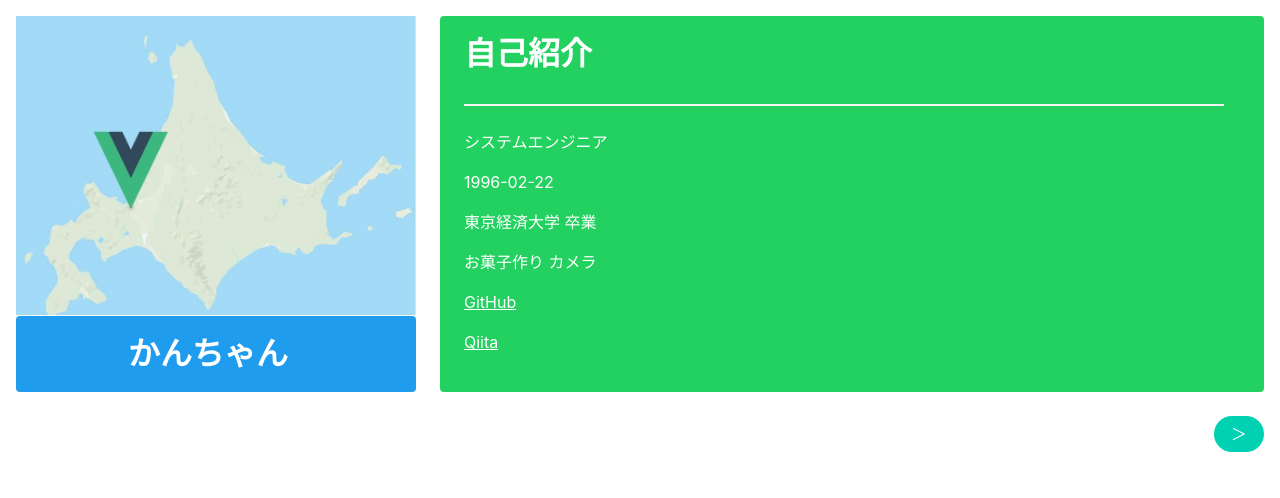
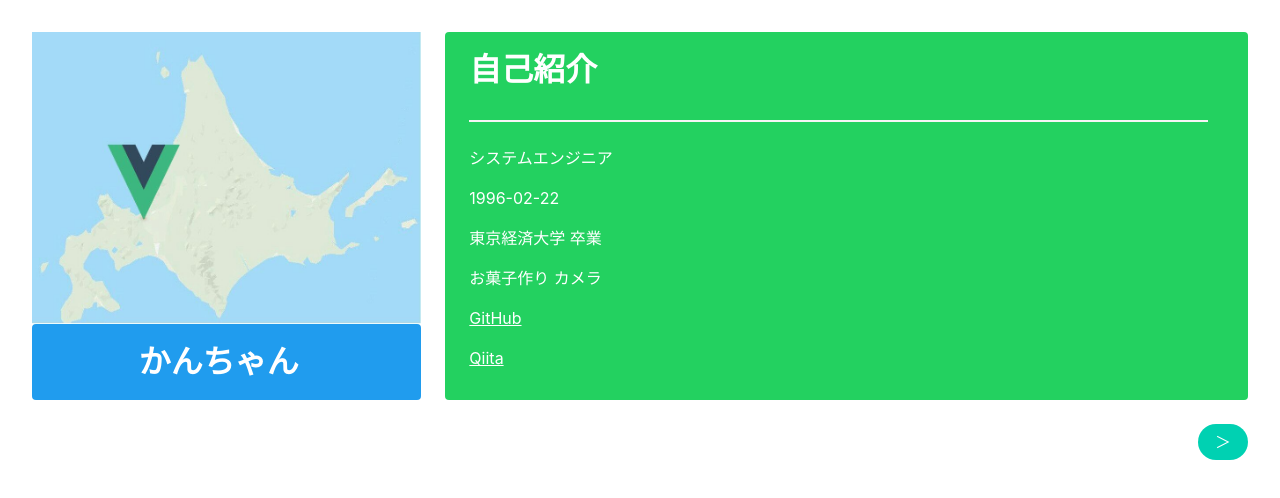
Before and after one commit to k-horiuchi/portfolioMock, a plain HTML site: page index.html in a window 1280 px wide. Drawn offline with nearby package versions, Linux system fonts and the light colour scheme.

Commit message:
FixedMessage

```diff
--- a/index.html
+++ b/index.html
@@ -8,7 +8,7 @@
     <link rel="stylesheet" href="https://cdnjs.cloudflare.com/ajax/libs/bulma/0.7.4/css/bulma.min.css">
     <title>かんちゃん公式ドキュメント</title>
   </head>
-  <body style="padding: 1em;">
+  <body style="padding: 2em;">
       <div class="tile is-ancestor">
         <div class="tile is-4 is-vertical is-parent">
           <figure class="image is-4by3">
@@ -39,7 +39,7 @@
           const txt = document.getElementById('txt');
           const title= document.getElementById('title');
           const TitleData= [`かんちゃん`,`SKILLS`,`最後に`];
-          const TextData = [`<p class="title">自己紹介</p><hr><p>システムエンジニア</p><p>1996-02-22</p><p>東京経済大学&nbsp;卒業</p><p>お菓子作り&nbsp;カメラ</p><p><a href="https://github.com/k-horiuchi">GitHub</a></p><p><a href="https://qiita.com/kanchan-1996">Qiita</a></p>`,`<p>Since 2018.4</p><p>Java (Spring boot)</p><p>JavaScript (ECMAScript jQuery Vue.js)</p><p>PHP (Laravel)</p><p>Python</p><p>Elixir (Phoenix)</p><p>VB (.NET VBA)</p><p>SQL (OracleDB MariaDB PostgreSQL SQLite)</p><p>Linux Server (CentOS7 Apache)</p>`,`<p>目標：技術者としての成長と不幸の解決</p><p>サーバサイド、インフラの専門家を目指す</p><p>長期的な長時間残業、休出、終わりが見えないプロジェクトから抜け出したい</p><p>そのために技術を学び、効率的な手段を模索している</p>`];
+          const TextData = [`<p class="title">自己紹介</p><hr><p>システムエンジニア</p><p>1996-02-22</p><p>東京経済大学&nbsp;卒業</p><p>お菓子作り&nbsp;カメラ</p><p><a href="https://github.com/k-horiuchi">GitHub</a></p><p><a href="https://qiita.com/kanchan-1996">Qiita</a></p>`,`<p>Java (Spring boot)</p><p>JavaScript (ECMAScript jQuery Vue.js)</p><p>PHP (Laravel)</p><p>Python</p><p>Elixir (Phoenix)</p><p>VB (.NET VBA)</p><p>SQL (OracleDB MariaDB PostgreSQL SQLite)</p><p>Linux Server (CentOS7 Apache)</p>`,`<p>Since 2018.4</p><p>目標：技術者としての成長と不幸の解決</p><p>サーバサイド、インフラの専門家を目指す</p><p>長期的な長時間残業、休出、終わりが見えないプロジェクトから抜け出したい</p><p>そのために技術を学び、効率的な手段を模索している</p>`];
           let subscript=0;
           const commonFanc = (num) => {
             subscript = getSubscript(num);
```
